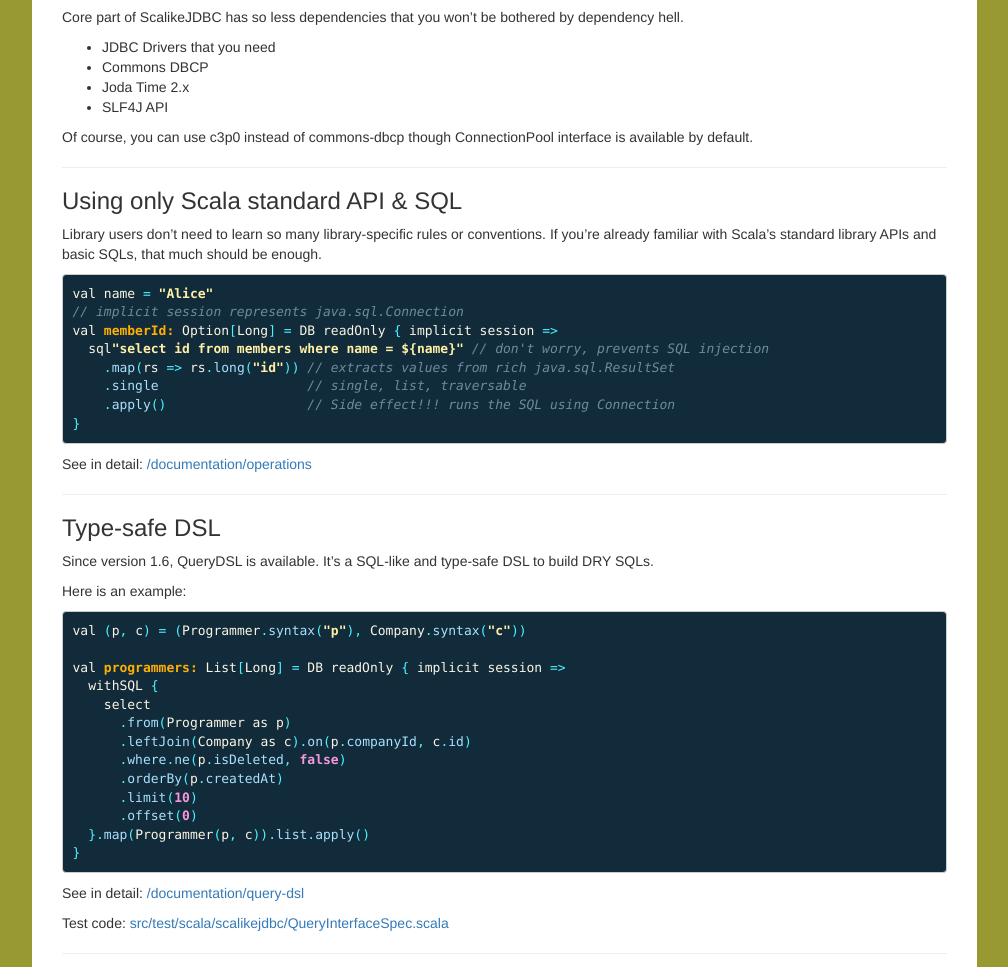
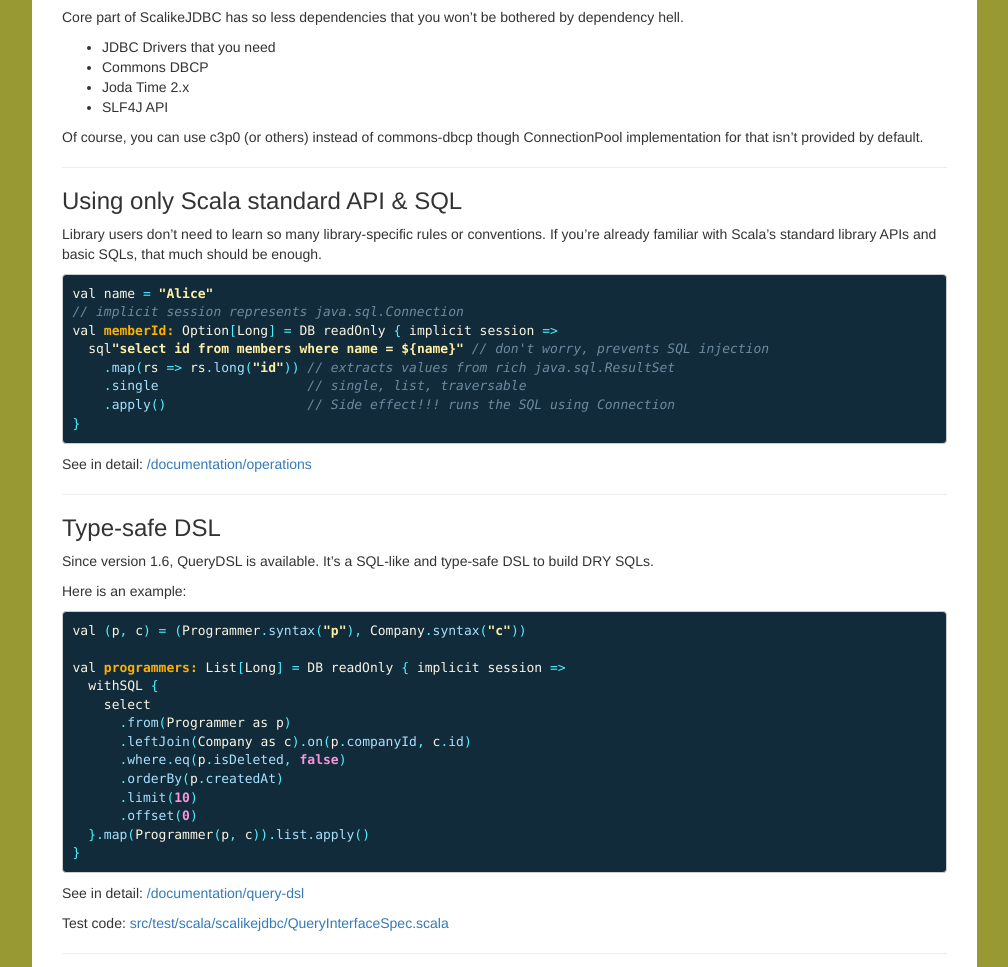
Before and after one commit to tsuyoshizawa/scalikejdbc.github.io, a plain HTML site: page index.html in a window 1280 px wide. Shown: the part 2223-3190 px from the top of the page, without its empty margins (233-1241 px from the left). Drawn offline with nearby package versions, Linux system fonts and the light colour scheme; a script that the page names is missing.

Commit message:
"Automated commit at 2013-12-03 23:34:40 UTC by middleman-deploy 0.1.4"

```diff
--- a/index.html
+++ b/index.html
@@ -199,7 +199,7 @@ create table members (
 <li>SLF4J API</li>
 </ul>
 
-<p>Of course, you can use c3p0 instead of commons-dbcp though ConnectionPool interface is available by default.</p>
+<p>Of course, you can use c3p0 (or others) instead of commons-dbcp though ConnectionPool implementation for that isn&rsquo;t provided by default.</p>
 
 <hr/>
 
@@ -231,7 +231,7 @@ create table members (
     <span class="n">select</span>
       <span class="o">.</span><span class="na">from</span><span class="o">(</span><span class="n">Programmer</span> <span class="n">as</span> <span class="n">p</span><span class="o">)</span>
       <span class="o">.</span><span class="na">leftJoin</span><span class="o">(</span><span class="n">Company</span> <span class="n">as</span> <span class="n">c</span><span class="o">).</span><span class="na">on</span><span class="o">(</span><span class="n">p</span><span class="o">.</span><span class="na">companyId</span><span class="o">,</span> <span class="n">c</span><span class="o">.</span><span class="na">id</span><span class="o">)</span>
-      <span class="o">.</span><span class="na">where</span><span class="o">.</span><span class="na">ne</span><span class="o">(</span><span class="n">p</span><span class="o">.</span><span class="na">isDeleted</span><span class="o">,</span> <span class="kc">false</span><span class="o">)</span>
+      <span class="o">.</span><span class="na">where</span><span class="o">.</span><span class="na">eq</span><span class="o">(</span><span class="n">p</span><span class="o">.</span><span class="na">isDeleted</span><span class="o">,</span> <span class="kc">false</span><span class="o">)</span>
       <span class="o">.</span><span class="na">orderBy</span><span class="o">(</span><span class="n">p</span><span class="o">.</span><span class="na">createdAt</span><span class="o">)</span>
       <span class="o">.</span><span class="na">limit</span><span class="o">(</span><span class="mi">10</span><span class="o">)</span>
       <span class="o">.</span><span class="na">offset</span><span class="o">(</span><span class="mi">0</span><span class="o">)</span>
```
Also changed, not shown: documentation/playframework-support.html (+3 -0 lines).
